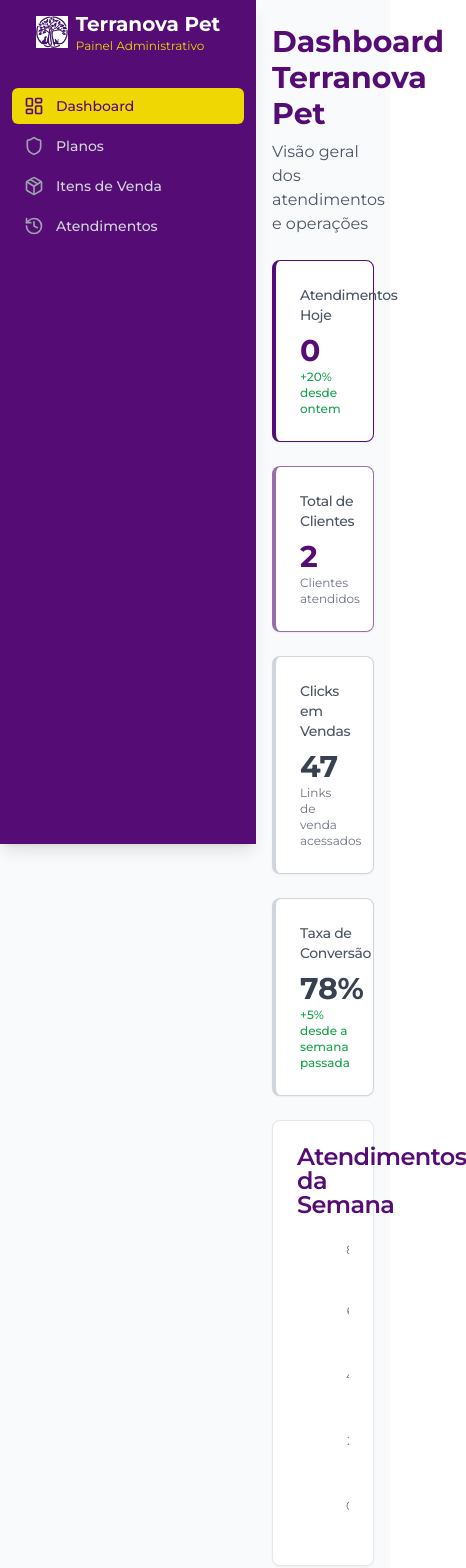
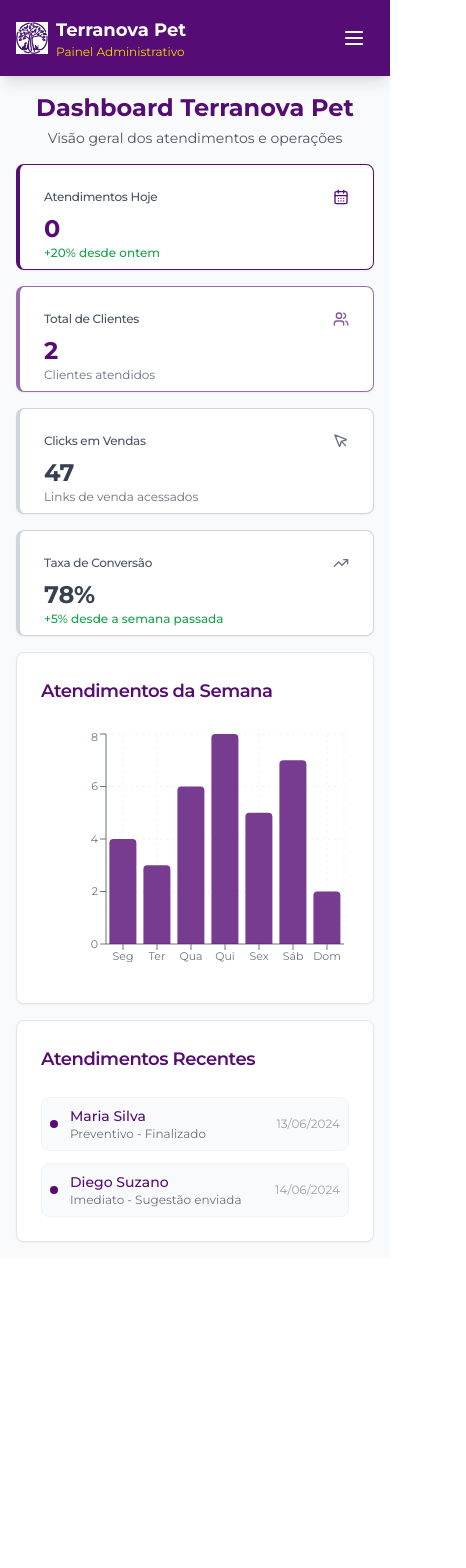
Before and after one commit to Galvier/pet-memorial-compass, a React (Vite) app: page / in a window 390 px wide. Shown: the top 1568 px of the page, 466 px wide, since content can reach past the window. After the commit the page ends 1258 px from the top, so only its background shows below. Built offline with nearby package versions, Linux system fonts and the light colour scheme.

Commit message:
Fix: Improve mobile responsiveness
Adjusted layout and styling across the application to ensure proper display and functionality on mobile devices.

```diff
--- a/src/components/Dashboard.tsx
+++ b/src/components/Dashboard.tsx
@@ -1,3 +1,4 @@
+
 import React, { useState, useEffect } from 'react';
 import { Card, CardContent, CardHeader, CardTitle } from '@/components/ui/card';
 import { BarChart, Bar, XAxis, YAxis, CartesianGrid, ResponsiveContainer } from 'recharts';
@@ -40,13 +41,13 @@ export const Dashboard: React.FC = () => {
 
   if (loading) {
     return (
-      <div className="space-y-6">
-        <div className="h-8 bg-gray-200 rounded w-64 animate-pulse"></div>
-        <div className="grid grid-cols-1 md:grid-cols-2 lg:grid-cols-4 gap-6">
+      <div className="space-y-4 lg:space-y-6">
+        <div className="h-6 lg:h-8 bg-gray-200 rounded w-48 lg:w-64 animate-pulse"></div>
+        <div className="grid grid-cols-1 sm:grid-cols-2 lg:grid-cols-4 gap-4 lg:gap-6">
           {[1, 2, 3, 4].map((i) => (
             <Card key={i} className="animate-pulse">
-              <CardContent className="p-6">
-                <div className="h-16 bg-gray-200 rounded"></div>
+              <CardContent className="p-4 lg:p-6">
+                <div className="h-12 lg:h-16 bg-gray-200 rounded"></div>
               </CardContent>
             </Card>
           ))}
@@ -56,23 +57,23 @@ export const Dashboard: React.FC = () => {
   }
 
   return (
-    <div className="space-y-6">
-      <div>
-        <h1 className="text-3xl font-bold text-purple-primary mb-2">Dashboard Terranova Pet</h1>
-        <p className="text-gray-600">Visão geral dos atendimentos e operações</p>
+    <div className="space-y-4 lg:space-y-6">
+      <div className="text-center lg:text-left">
+        <h1 className="text-2xl lg:text-3xl font-bold text-purple-primary mb-1 lg:mb-2">Dashboard Terranova Pet</h1>
+        <p className="text-sm lg:text-base text-gray-600">Visão geral dos atendimentos e operações</p>
       </div>
 
       {/* Stats Cards */}
-      <div className="grid grid-cols-1 md:grid-cols-2 lg:grid-cols-4 gap-6">
+      <div className="grid grid-cols-1 sm:grid-cols-2 lg:grid-cols-4 gap-4 lg:gap-6">
         <Card className="border-l-4 border-purple-primary bg-white hover:shadow-md transition-shadow">
           <CardHeader className="flex flex-row items-center justify-between space-y-0 pb-2">
-            <CardTitle className="text-sm font-medium text-gray-600">
+            <CardTitle className="text-xs lg:text-sm font-medium text-gray-600">
               Atendimentos Hoje
             </CardTitle>
-            <CalendarDays className="h-5 w-5 text-purple-primary" />
+            <CalendarDays className="h-4 w-4 lg:h-5 lg:w-5 text-purple-primary" />
           </CardHeader>
-          <CardContent>
-            <div className="text-3xl font-bold text-purple-primary">{stats.atendimentosHoje}</div>
+          <CardContent className="pb-2 lg:pb-4">
+            <div className="text-2xl lg:text-3xl font-bold text-purple-primary">{stats.atendimentosHoje}</div>
             <p className="text-xs text-green-600 font-medium">
               +20% desde ontem
             </p>
@@ -81,13 +82,13 @@ export const Dashboard: React.FC = () => {
 
         <Card className="border-l-4 border-purple-primary/60 bg-white hover:shadow-md transition-shadow">
           <CardHeader className="flex flex-row items-center justify-between space-y-0 pb-2">
-            <CardTitle className="text-sm font-medium text-gray-600">
+            <CardTitle className="text-xs lg:text-sm font-medium text-gray-600">
               Total de Clientes
             </CardTitle>
-            <Users className="h-5 w-5 text-purple-primary/70" />
+            <Users className="h-4 w-4 lg:h-5 lg:w-5 text-purple-primary/70" />
           </CardHeader>
-          <CardContent>
-            <div className="text-3xl font-bold text-purple-primary">{stats.totalClientes}</div>
+          <CardContent className="pb-2 lg:pb-4">
+            <div className="text-2xl lg:text-3xl font-bold text-purple-primary">{stats.totalClientes}</div>
             <p className="text-xs text-gray-500">
               Clientes atendidos
             </p>
@@ -96,13 +97,13 @@ export const Dashboard: React.FC = () => {
 
         <Card className="border-l-4 border-gray-300 bg-white hover:shadow-md transition-shadow">
           <CardHeader className="flex flex-row items-center justify-between space-y-0 pb-2">
-            <CardTitle className="text-sm font-medium text-gray-600">
+            <CardTitle className="text-xs lg:text-sm font-medium text-gray-600">
               Clicks em Vendas
             </CardTitle>
-            <MousePointer className="h-5 w-5 text-gray-500" />
+            <MousePointer className="h-4 w-4 lg:h-5 lg:w-5 text-gray-500" />
           </CardHeader>
-          <CardContent>
-            <div className="text-3xl font-bold text-gray-700">{stats.clicksVenda}</div>
+          <CardContent className="pb-2 lg:pb-4">
+            <div className="text-2xl lg:text-3xl font-bold text-gray-700">{stats.clicksVenda}</div>
             <p className="text-xs text-gray-500">
               Links de venda acessados
             </p>
@@ -111,13 +112,13 @@ export const Dashboard: React.FC = () => {
 
         <Card className="border-l-4 border-gray-300 bg-white hover:shadow-md transition-shadow">
           <CardHeader className="flex flex-row items-center justify-between space-y-0 pb-2">
-            <CardTitle className="text-sm font-medium text-gray-600">
+            <CardTitle className="text-xs lg:text-sm font-medium text-gray-600">
               Taxa de Conversão
             </CardTitle>
-            <TrendingUp className="h-5 w-5 text-gray-500" />
+            <TrendingUp className="h-4 w-4 lg:h-5 lg:w-5 text-gray-500" />
           </CardHeader>
-          <CardContent>
-            <div className="text-3xl font-bold text-gray-700">78%</div>
+          <CardContent className="pb-2 lg:pb-4">
+            <div className="text-2xl lg:text-3xl font-bold text-gray-700">78%</div>
             <p className="text-xs text-green-600 font-medium">
               +5% desde a semana passada
             </p>
@@ -126,18 +127,18 @@ export const Dashboard: React.FC = () => {
       </div>
 
       {/* Charts and Recent Activity */}
-      <div className="grid grid-cols-1 lg:grid-cols-2 gap-6">
+      <div className="grid grid-cols-1 xl:grid-cols-2 gap-4 lg:gap-6">
         {/* Chart */}
         <Card className="bg-white border-gray-200 hover:shadow-md transition-shadow">
           <CardHeader>
-            <CardTitle className="text-purple-primary">Atendimentos da Semana</CardTitle>
+            <CardTitle className="text-lg lg:text-xl text-purple-primary">Atendimentos da Semana</CardTitle>
           </CardHeader>
           <CardContent>
-            <ResponsiveContainer width="100%" height={300}>
+            <ResponsiveContainer width="100%" height={250} className="lg:h-[300px]">
               <BarChart data={chartData}>
                 <CartesianGrid strokeDasharray="3 3" stroke="#f3f4f6" />
-                <XAxis dataKey="name" stroke="#6b7280" fontSize={12} />
-                <YAxis stroke="#6b7280" fontSize={12} />
+                <XAxis dataKey="name" stroke="#6b7280" fontSize={11} />
+                <YAxis stroke="#6b7280" fontSize={11} />
                 <Bar
                   dataKey="atendimentos"
                   fill="rgb(85, 12, 116)"
@@ -152,22 +153,22 @@ export const Dashboard: React.FC = () => {
         {/* Recent Activity */}
         <Card className="bg-white border-gray-200 hover:shadow-md transition-shadow">
           <CardHeader>
-            <CardTitle className="text-purple-primary">Atendimentos Recentes</CardTitle>
+            <CardTitle className="text-lg lg:text-xl text-purple-primary">Atendimentos Recentes</CardTitle>
           </CardHeader>
           <CardContent>
-            <div className="space-y-4">
+            <div className="space-y-3 lg:space-y-4">
               {stats.atendimentosRecentes.slice(0, 5).map((atendimento: any) => (
-                <div key={atendimento.atendimento_id} className="flex items-center space-x-4 p-3 rounded-lg bg-gray-50 hover:bg-purple-primary/5 transition-colors border border-gray-100">
-                  <div className="w-2 h-2 bg-purple-primary rounded-full"></div>
+                <div key={atendimento.atendimento_id} className="flex items-center space-x-3 lg:space-x-4 p-2 lg:p-3 rounded-lg bg-gray-50 hover:bg-purple-primary/5 transition-colors border border-gray-100">
+                  <div className="w-2 h-2 bg-purple-primary rounded-full flex-shrink-0"></div>
                   <div className="flex-1 min-w-0">
                     <p className="text-sm font-medium text-purple-primary truncate">
                       {atendimento.tutor?.nome_tutor}
                     </p>
-                    <p className="text-sm text-gray-500">
+                    <p className="text-xs lg:text-sm text-gray-500 truncate">
                       {atendimento.tipo_atendimento} - {atendimento.status}
                     </p>
                   </div>
-                  <div className="text-sm text-gray-400">
+                  <div className="text-xs text-gray-400 flex-shrink-0">
                     {new Date(atendimento.data_inicio).toLocaleDateString('pt-BR')}
                   </div>
                 </div>
--- a/src/components/Layout.tsx
+++ b/src/components/Layout.tsx
@@ -1,11 +1,13 @@
 
-import React from 'react';
+import React, { useState } from 'react';
 import { Link, useLocation } from 'react-router-dom';
 import {
   LayoutDashboard,
   Package,
   Shield,
-  History
+  History,
+  Menu,
+  X
 } from 'lucide-react';
 
 interface LayoutProps {
@@ -14,6 +16,7 @@ interface LayoutProps {
 
 export const Layout: React.FC<LayoutProps> = ({ children }) => {
   const location = useLocation();
+  const [isMobileMenuOpen, setIsMobileMenuOpen] = useState(false);
 
   const navigation = [
     { name: 'Dashboard', href: '/', icon: LayoutDashboard },
@@ -29,8 +32,64 @@ export const Layout: React.FC<LayoutProps> = ({ children }) => {
 
   return (
     <div className="min-h-screen bg-gray-50">
-      {/* Sidebar */}
-      <div className="fixed inset-y-0 left-0 z-50 w-64 bg-purple-primary shadow-lg">
+      {/* Mobile Header */}
+      <div className="lg:hidden bg-purple-primary shadow-lg">
+        <div className="flex items-center justify-between p-4">
+          <div className="flex items-center space-x-2">
+            <img
+              src="/lovable-uploads/e05dec48-f72b-4ede-af54-afc2d1bebeef.png"
+              alt="Terranova Pet Logo"
+              className="h-8 w-8"
+            />
+            <div>
+              <h1 className="text-lg font-bold text-white">Terranova Pet</h1>
+              <p className="text-xs text-yellow-primary">Painel Administrativo</p>
+            </div>
+          </div>
+          <button
+            onClick={() => setIsMobileMenuOpen(!isMobileMenuOpen)}
+            className="text-white p-2"
+          >
+            {isMobileMenuOpen ? <X size={24} /> : <Menu size={24} />}
+          </button>
+        </div>
+
+        {/* Mobile Menu */}
+        {isMobileMenuOpen && (
+          <div className="border-t border-purple-primary/20">
+            <nav className="px-4 py-2">
+              <div className="space-y-1">
+                {navigation.map((item) => {
+                  const Icon = item.icon;
+                  return (
+                    <Link
+                      key={item.name}
+                      to={item.href}
+                      onClick={() => setIsMobileMenuOpen(false)}
+                      className={`group flex items-center px-3 py-3 text-sm font-medium rounded-md transition-colors ${
+                        isActive(item.href)
+                          ? 'bg-yellow-primary text-purple-primary'
+                          : 'text-gray-300 hover:bg-purple-primary/50 hover:text-white'
+                      }`}
+                    >
+                      <Icon
+                        className={`mr-3 h-5 w-5 ${
+                          isActive(item.href) ? 'text-purple-primary' : 'text-gray-400 group-hover:text-gray-300'
+                        }`}
+                      />
+                      {item.name}
+                    </Link>
+                  );
+                })}
+              </div>
+            </nav>
+          </div>
+        )}
+      </div>
+
+      {/* Desktop Sidebar */}
+      <div className="hidden lg:fixed lg:inset-y-0 lg:left-0 lg:z-50 lg:w-64 lg:block">
+        <div className="bg-purple-primary shadow-lg h-full">
           <div className="flex h-16 items-center justify-center border-b border-purple-primary/20">
             <div className="flex items-center space-x-2">
               <img
@@ -71,10 +130,11 @@ export const Layout: React.FC<LayoutProps> = ({ children }) => {
             </div>
           </nav>
         </div>
+      </div>
 
       {/* Main content */}
-      <div className="pl-64">
-        <main className="py-6">
+      <div className="lg:pl-64">
+        <main className="py-4 lg:py-6">
           <div className="mx-auto max-w-7xl px-4 sm:px-6 lg:px-8">
             {children}
           </div>
```
Lines whose indentation alone changed are shown as unchanged.
